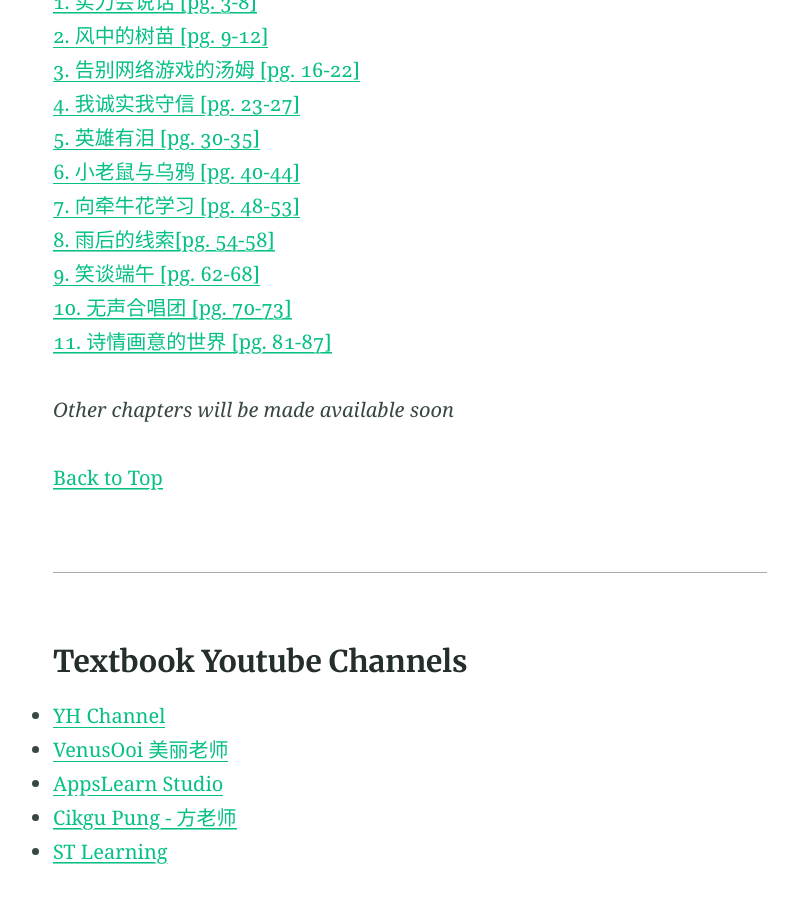
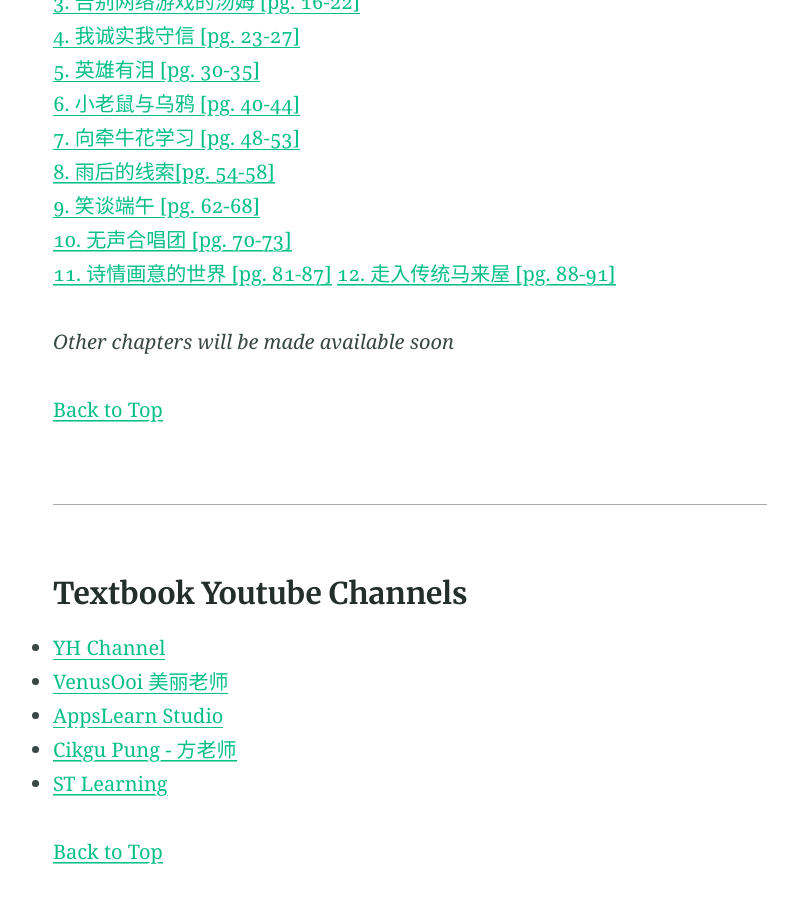
Before and after one commit to multilingual-malaysian/SRJKC_resources, a Jekyll site: the page built from year5.md, in a window 1280 px wide and 900 px high, scrolled down 1873 px. Shown: the whole window, without its empty margins (230-1028 px from the left). Built offline with Jekyll 4.4.1, drawn with Linux system fonts in a browser that asks for light colours.

Commit message:
Update year5.md

```diff
--- a/year5.md
+++ b/year5.md
@@ -13,7 +13,6 @@
   - Textbook Youtube Channels: [List of Youtube links](#videos)
 
 <iframe src="https://www.facebook.com/plugins/like.php?href=https%3A%2F%2Fmultilingual-malaysian.github.io%2FSRJKC_resources%2Fyear5%2F&width=174&layout=button_count&action=like&size=large&share=true&height=46&appId" width="174" height="46" style="border:none;overflow:hidden" scrolling="no" frameborder="0" allowfullscreen="true" allow="autoplay; clipboard-write; encrypted-media; picture-in-picture; web-share"></iframe>
-<a href="https://www.buymeacoffee.com/meisin" target="_blank"><img src="https://cdn.buymeacoffee.com/buttons/v2/default-yellow.png" alt="Buy Me A Coffee" style="height: 46px !important;width: 166px !important;" ></a>
 
 ---
 
@@ -33,6 +32,7 @@
 <a href="/SRJKC_resources/doc/year5/year5_text9.pdf" target="_blank">9. 笑谈端午 [pg. 62-68]</a>\
 <a href="/SRJKC_resources/doc/year5/year5_text10.pdf" target="_blank">10. 无声合唱团 [pg. 70-73]</a>\
 <a href="/SRJKC_resources/doc/year5/year5_text11.pdf" target="_blank">11. 诗情画意的世界 [pg. 81-87]</a>
+<a href="/SRJKC_resources/doc/year5/year5_text12.pdf" target="_blank">12. 走入传统马来屋 [pg. 88-91]</a>
 
 _Other chapters will be made available soon_
 
```
